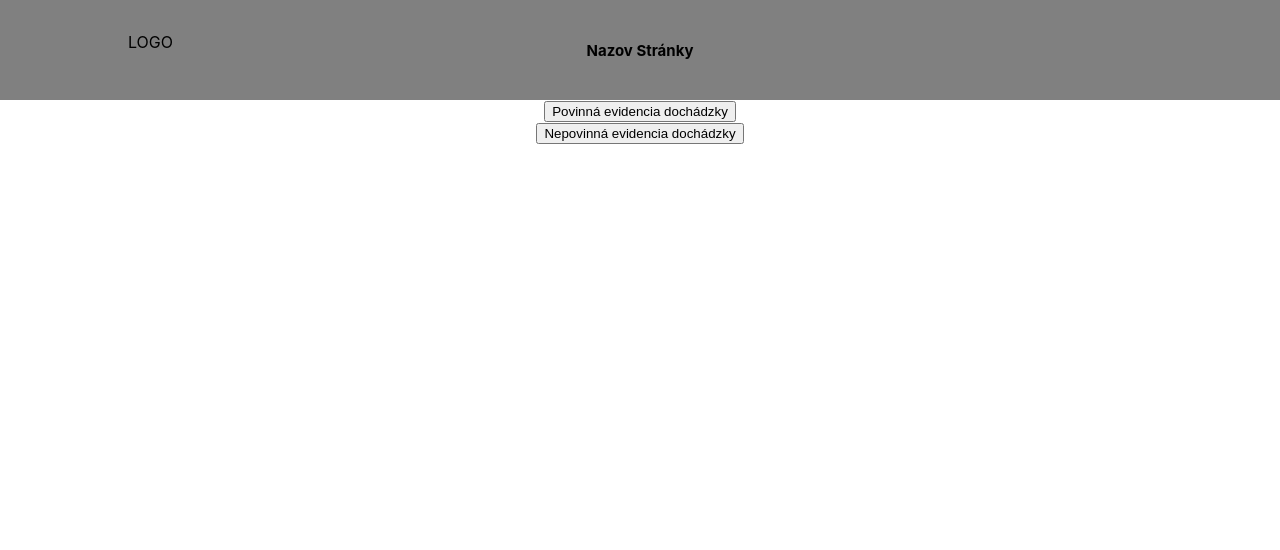
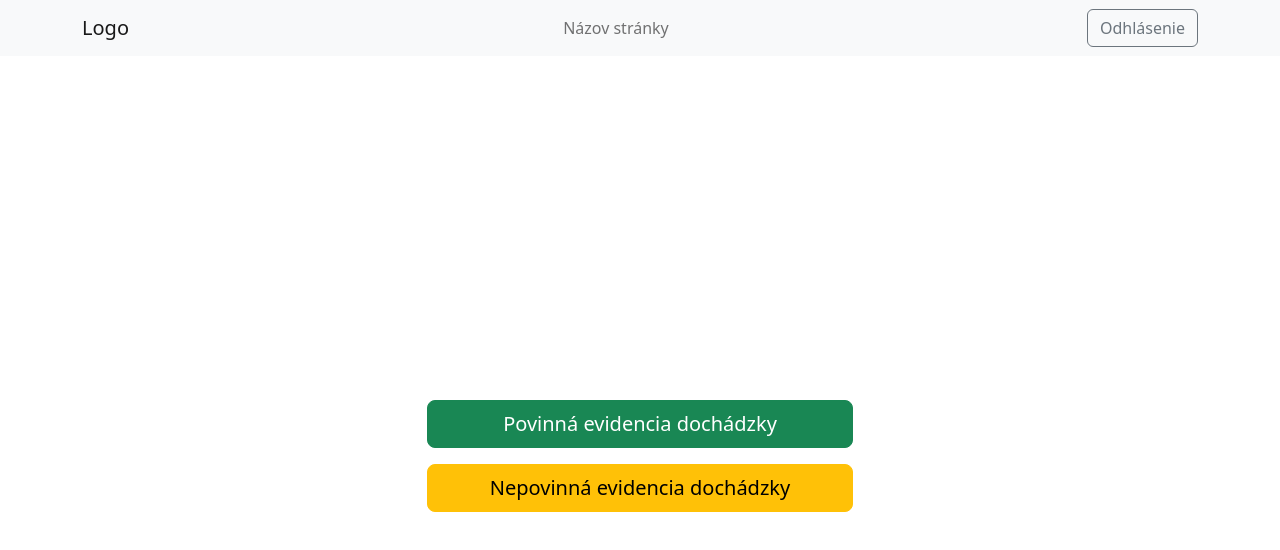
Before and after one commit to Kaktus98/qr_system, a React (Create React App) app: page / in a window 1280 px wide. Shown: the top 550 px of the page. Built offline with nearby package versions, Linux system fonts and the light colour scheme.

Commit message:
vsetko sa zmenilo

```diff
--- a/src/Components/HomePage.js
+++ b/src/Components/HomePage.js
@@ -9,16 +9,26 @@ const HomePage = () => {
     navigate("/studentOverview");
   };
 
+  /*  const handleLogin = () => {
+    setLogin(true);
+  } */
+
   return (
-    <div>
+    <>
       <Header />
-      <div>
-        <button>Naskenuj QR</button>
-        <button type="button" onClick={handleClick}>
-          Prehľad
-        </button>
+      <div className="d-flex justify-content-center align-items-center  vh-100">
+        <div className="col-md-4">
+          <button className="btn btn-dark btn-lg mb-3 mx-2">Naskenuj QR</button>
+          <button
+            className="btn btn-secondary btn-lg mb-3 mx-2"
+            type="button"
+            onClick={handleClick}
+          >
+            Prehľad
+          </button>
+        </div>
       </div>
-    </div>
+    </>
   );
 };
 
--- a/src/Components/IndroducingPage.js
+++ b/src/Components/IndroducingPage.js
@@ -11,27 +11,23 @@ const IndroducingPage = () => {
   };
 
   return (
-    <div>
-      <Header/>
-      <div>
+    <>
+      <Header />
+      <div className="d-flex justify-content-center align-items-center vh-100">
+        <div className="col-md-4">
           <button
-          className="compulsoryAttendace"
+            className="btn btn-success btn-lg mb-3 w-100"
             type="button"
             onClick={handleClick}
           >
             Povinná evidencia dochádzky
           </button>
-      </div>
-      <div>
-        <button
-          className="optionalAttendace"
-          type="button"
-          //onClick={console.log("Gombik bol stlačený")}
-        >
+          <button className="btn btn-warning btn-lg w-100" type="button">
             Nepovinná evidencia dochádzky
           </button>
         </div>
       </div>
+    </>
   );
 };
 
--- a/src/Components/Login.js
+++ b/src/Components/Login.js
@@ -3,13 +3,19 @@ import Header from "./header/Header";
 import { useNavigate } from "react-router-dom";
 //import axios from "axios";
 import "./Login.css";
+import { setIdStudent } from "../reducer/Actions";
+import { useSelector, useDispatch } from "react-redux";
+//import store from "../reducer/Store";
 
 const url = "http://localhost:8080/login";
 
 const Login = () => {
   const navigate = useNavigate();
   const [email, setEmail] = useState("");
-  const [studentId, setStudentId] = useState("");
+  //const [studentId, setStudentId] = useState("");
+  //const [, setLogin] = useState(false);
+  const dispatch = useDispatch();
+  const id_student = useSelector((state) => state.id_student);
 
   /* USESTATE -> hook vracia dva hodnoty: prvý je aktuálny stav a druhý je funkcia na zmenu stavu, viď onChange funkciu */
 
@@ -34,7 +40,7 @@ const Login = () => {
       })
       .then((data) => data["0"])
       .then((identifikator) => {
-        setStudentId(identifikator["id_student"]);
+        dispatch(setIdStudent(identifikator["id_student"]));
         navigate("/home");
       })
       .catch((error) => {
@@ -42,25 +48,10 @@ const Login = () => {
         console.error(error);
       });
   };
-  /* const sendLoginRequest = (e) => {
-    e.preventDefault();
-    axios
-      .post("http://localhost:8080/login", {email} )
-      .then((response) => {
-        setStudentId(response.data.id_student);
-        // handle successful login here
-      })
-      .catch((error) => {
-        // handle login error here
-        console.error(error);
-      });
-  };
-  console.log(studentId);
- */
 
   useEffect(() => {
-    console.log(studentId);
-  });
+    console.log(id_student);
+  }, [id_student]);
 
   return (
     <div>
@@ -69,6 +60,7 @@ const Login = () => {
         <form onSubmit={sendLoginRequest}>
           <div>
             {/* <label htmlFor="email">email</label> */}
+
             <input
               value={email}
               onChange={(e) => setEmail(e.target.value)}
@@ -79,6 +71,7 @@ const Login = () => {
               required
             />
           </div>
+
           <button type="submit">Prihlásiť sa</button>
         </form>
       </div>
--- a/src/Components/header/Header.js
+++ b/src/Components/header/Header.js
@@ -1,20 +1,55 @@
-import React from "react";
+import React, { useState, useEffect } from "react";
 import "./Header.css";
+import { Button, Navbar, Container, Nav } from "react-bootstrap";
+import { useNavigate } from "react-router-dom";
+import { useSelector, useDispatch } from "react-redux";
+import { resetIdStudent } from "../../reducer/Actions";
+//import store from "../../reducer/Store";
 
 const Header = () => {
+  const navigate = useNavigate();
+  const [isLoggedIn, setIsLoggedIn] = useState(true);
+  const dispatch = useDispatch();
+  const id_studentIsNull = useSelector((state) => state.id_student);
+
+  const handleClick = () => {
+    //vymaz id užívateľa po odhlásení ktoré už máme uložené
+    dispatch(resetIdStudent(id_studentIsNull));
+    //console.log(store.getState());
+    //console.log(id_student);
+    navigate("/");
+    setIsLoggedIn(false);
+  };
+
+  const handleLogo = () => {
+    navigate("/home");
+  };
+
+  useEffect(() => {
+    console.log(id_studentIsNull);
+  }, [id_studentIsNull]);
+
   return (
-    <header>
-      <div className="nav-bar row">
-        <div id="Logo">
-          <p>LOGO</p>
-        </div>
-        <div id="NamePage">
-          <h1>Nazov Stránky</h1>
-        </div>
-      </div>
-
-      {/* tu by mal ist navbar ale nie som si isty :D */}
-    </header>
+    <Navbar bg="light" expand="lg">
+      <Container>
+        <Navbar.Brand href="#home" onClick={handleLogo}>
+          Logo
+        </Navbar.Brand>
+        <Navbar.Toggle aria-controls="basic-navbar-nav" />
+        <Navbar.Collapse id="basic-navbar-nav">
+          <Nav className="mx-auto">
+            <Nav.Link href="#home">Názov stránky</Nav.Link>
+          </Nav>
+          <Nav>
+            {isLoggedIn && (
+              <Button variant="outline-secondary" onClick={handleClick}>
+                Odhlásenie
+              </Button>
+            )}
+          </Nav>
+        </Navbar.Collapse>
+      </Container>
+    </Navbar>
   );
 };
 
--- a/src/index.js
+++ b/src/index.js
@@ -2,11 +2,15 @@ import React from "react";
 import ReactDOM from "react-dom/client";
 import "./index.css";
 import App from "./App";
-
+import "../node_modules/bootstrap/dist/css/bootstrap.min.css";
+import { Provider } from "react-redux";
+import store from "./reducer/Store";
 
 const root = ReactDOM.createRoot(document.getElementById("root"));
 root.render(
-  <React.StrictMode>
-    <App />
-  </React.StrictMode>
+  <Provider store={store}>
+    <React.StrictMode>
+      <App />
+    </React.StrictMode>
+  </Provider>
 );
--- /dev/null
+++ b/src/reducer/Actions.js
@@ -0,0 +1,12 @@
+export const setIdStudent = (id_student) => {
+    return {
+      type: 'SET_ID_STUDENT',
+      payload: id_student,
+    };
+  };
+
+  export const resetIdStudent = () => {
+    return {
+      type: 'RESET_ID_STUDENT',
+    };
+  };
--- /dev/null
+++ b/src/reducer/Reducers.js
@@ -0,0 +1,22 @@
+const initialState = {
+    id_student: null,
+  };
+
+  const rootReducer = (state = initialState, action) => {
+    switch (action.type) {
+      case 'SET_ID_STUDENT':
+        return {
+          ...state,
+          id_student: action.payload,
+        };
+      case 'RESET_ID_STUDENT':
+        return {
+          ...state,
+          id_student: null,
+        };
+      default:
+        return state;
+    }
+  };
+
+  export default rootReducer;
--- /dev/null
+++ b/src/reducer/Store.js
@@ -0,0 +1,6 @@
+import { createStore   } from 'redux';
+import rootReducer from './Reducers';
+
+const store = createStore(rootReducer);
+
+export default store;
--- a/src/student/StudentOverview.css
+++ b/src/student/StudentOverview.css
@@ -0,0 +1,4 @@
+.form-group {
+  margin-right: 80%;
+  margin-top: 10%;
+}
--- a/src/student/StudentOverview.js
+++ b/src/student/StudentOverview.js
@@ -1,25 +1,63 @@
-import React, { useState, useEffect } from "react";
+import React, { useState, useEffect, useCallback } from "react";
 import Header from "../components/header/Header";
+//import DatePicker from "react-datepicker";
+import { useSelector } from "react-redux";
+import "./StudentOverview.css";
 
 const StudentOverview = () => {
   const [data, setData] = useState([]);
+  const [selectedSubject, setSelectedSubject] = useState("Ekonometria");
+  const id_studentNonNull = useSelector((state) => state.id_student);
+  //const [selectedDate, setSelectedDate] = useState(new Date());
 
-  useEffect(() => {
-    async function fetchData() {
+  const fetchData = useCallback(
+    async (subject) => {
       const response = await fetch(
-        `http://localhost:8080/prehlad/2?den=Pondelok&nazov_predmetu=Ekonometria`
+        `http://localhost:8080/prehlad/${id_studentNonNull}?den=Pondelok&nazov_predmetu=${subject}`
       );
       const json = await response.json();
       console.log(json);
       setData(json);
-    }
-    fetchData();
-  });
+      console.log();
+    },
+    [id_studentNonNull]
+  );
+
+  useEffect(() => {
+    fetchData(selectedSubject);
+  }, [selectedSubject, fetchData]);
+
+  const subjects = ["Matematika", "Ekonometria", "Fyzika"];
 
   return (
     <>
       <Header />
-      <table>
+      <div className="d-flex justify-content-center mb-3">
+        <div className="form-group">
+          <label htmlFor="subjectDropdown">Vyberte predmet:</label>
+          <select
+            className="form-control"
+            id="subjectDropdown"
+            value={selectedSubject}
+            onChange={(e) => setSelectedSubject(e.target.value)}
+          >
+            {subjects.map((subject) => (
+              <option key={subject} value={subject}>
+                {subject}
+              </option>
+            ))}
+          </select>
+        </div>
+      </div>
+      <label htmlFor="datePicker">Vyberte dátum:</label>
+      <br />
+      {/* <DatePicker
+        id="datePicker"
+        selected={selectedDate}
+        onChange={(e) => setSelectedDate(e.targer.value)}
+      /> */}
+      <div className="table-responsive">
+        <table className="table table-bordered table-hover table-striped text-center">
           <thead>
             <tr>
               <th>id_dochadzka</th>
@@ -28,21 +66,24 @@ const StudentOverview = () => {
               <th>den</th>
               <th>nazov_predmetu</th>
               <th>status</th>
+              <th>datum</th>
             </tr>
           </thead>
           <tbody>
             {data.map((row, i) => (
               <tr key={i}>
-              <th>{row.id_dochadzka}</th>
+                <th>{row.id_dochadzkaStudent}</th>
                 <td>{row.meno}</td>
                 <td>{row.priezvisko}</td>
                 <td>{row.den}</td>
                 <td>{row.nazov_predmetu}</td>
-              <td>{row.status}</td>
+                <td>{row.status ? "Prítomný" : "Neprítomný"}</td>
+                <td>{row.datum}</td>
               </tr>
             ))}
           </tbody>
         </table>
+      </div>
     </>
   );
 };
```
Also changed, not shown: package.json (+7 -0 lines), 1 other file (tests, documents, lock files or other folders). Lines whose indentation alone changed are shown as unchanged.
